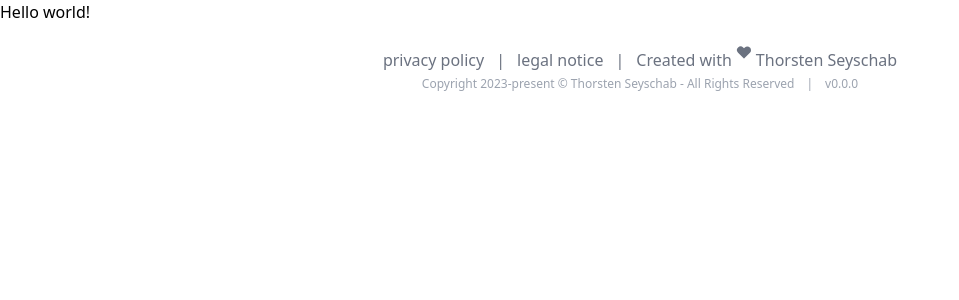
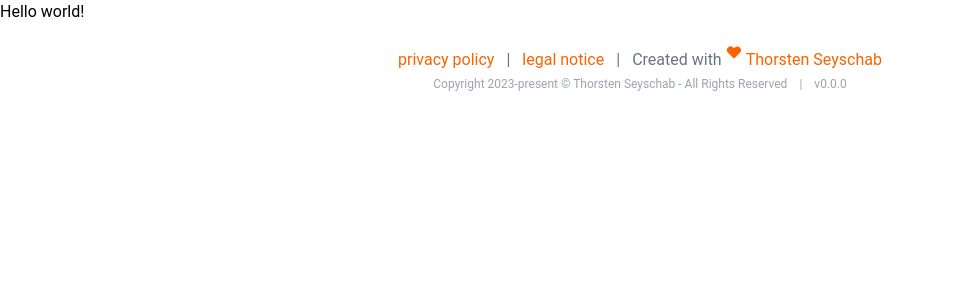
Before and after one commit to toddeTV/emoji-to-image, a Nuxt app: page / in a window 1280 px wide. Shown: the top 300 px of the page, without its empty margins (0-959 px from the left). Built offline with nearby package versions, Linux system fonts and the light colour scheme.

Commit message:
feat: added TailwindCSS configuration and base style

```diff
--- /dev/null
+++ b/assets/styles/main.css
@@ -0,0 +1,57 @@
+@tailwind base;
+@tailwind components;
+@tailwind utilities;
+@tailwind variants;
+
+/* -------- inside TailwindCSS scanner. Gets only compiled when the elements are found in the code -------- */
+@layer base {
+  * {
+    @apply font-sans;
+  }
+
+  html {
+    @apply h-full;
+  }
+
+  body {
+    @apply h-full;
+    @apply overflow-y-scroll;
+  }
+
+  .page {
+    min-height: 100vh;
+    min-height: 100dvh;
+    width: 100%;
+    display: flex;
+    flex-direction: column;
+  }
+
+  /* links */
+  a {
+    @apply text-primary-600 hover:text-primary-400;
+  }
+
+  /* lists */
+  ul.dots {
+    @apply list-disc;
+    @apply ml-4;
+  }
+  ol.dots {
+    @apply list-decimal;
+    @apply ml-4;
+  }
+
+  /* headlines */
+  .h1 {
+    @apply font-extrabold;
+    @apply text-2xl sm:text-3xl md:text-4xl;
+    @apply text-transparent bg-clip-text bg-gradient-to-r from-primary-600 to-primary-400;
+  }
+  .h1.default {
+    @apply -mt-4 mb-2 pb-2;
+  }
+}
+
+/* -------- Outside TailwindCSS scanner. Always gets compiled -------- */
+
+/* non yet */
--- /dev/null
+++ b/config/tailwindcss.ts
@@ -0,0 +1,23 @@
+import type { ModuleOptions } from "@nuxtjs/tailwindcss";
+
+export const tailwindcss: Partial<ModuleOptions> = {
+  viewer: false, //TODO bind to prov vs dev
+  exposeConfig: true,
+  cssPath: false, // don't import '~/assets/css/tailwind.css' automatically (instead we use the `css` part in `nuxt.config.ts`)
+};
+
+const weight500 = "#ff7f07";
+
+export const primaryColor = {
+  50: "#fff8ec",
+  100: "#fff0d2",
+  200: "#ffdda4",
+  300: "#ffc36b",
+  400: "#ff9e2f",
+  500: weight500,
+  600: "#f96300",
+  700: "#c64600",
+  800: "#a33a09",
+  900: "#83310b",
+  950: "#471603",
+};
--- a/layouts/default.vue
+++ b/layouts/default.vue
@@ -1,5 +1,5 @@
 <template>
-  <div>
+  <div class="page">
     <slot />
     <Footer />
   </div>
--- a/nuxt.config.ts
+++ b/nuxt.config.ts
@@ -1,4 +1,5 @@
 import { version } from "./package.json";
+import { tailwindcss } from "./config/tailwindcss";
 
 // https://nuxt.com/docs/api/configuration/nuxt-config
 export default defineNuxtConfig({
@@ -16,6 +17,10 @@ export default defineNuxtConfig({
     },
   },
 
+  css: ["~/assets/styles/main.css"],
+
+  tailwindcss,
+
   devServer: {
     https: false,
   },
--- /dev/null
+++ b/tailwind.config.ts
@@ -0,0 +1,22 @@
+import type { Config } from "tailwindcss";
+import defaultTheme from "tailwindcss/defaultTheme";
+import colors from "tailwindcss/colors";
+import { primaryColor } from "./config/tailwindcss";
+
+export default <Partial<Config>>{
+  darkMode: "class",
+  theme: {
+    fontFamily: {
+      sans: ["Roboto", "Helvetica", ...defaultTheme.fontFamily.sans],
+    },
+    extend: {
+      colors: {
+        primary: primaryColor,
+      },
+    },
+  },
+  plugins: [
+    // require("@tailwindcss/typography"),
+    // require("@tailwindcss/aspect-ratio"),
+  ],
+};
```
